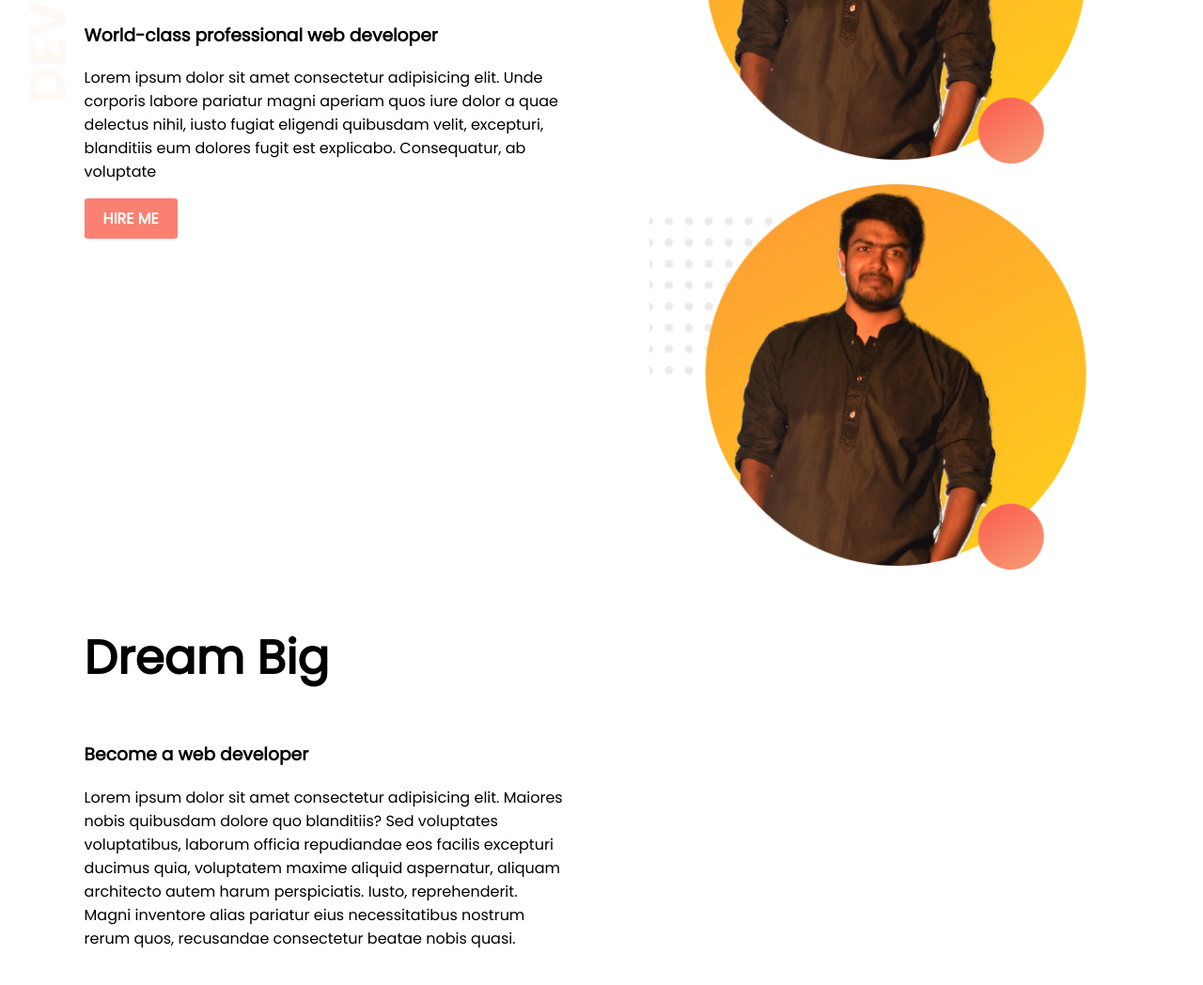
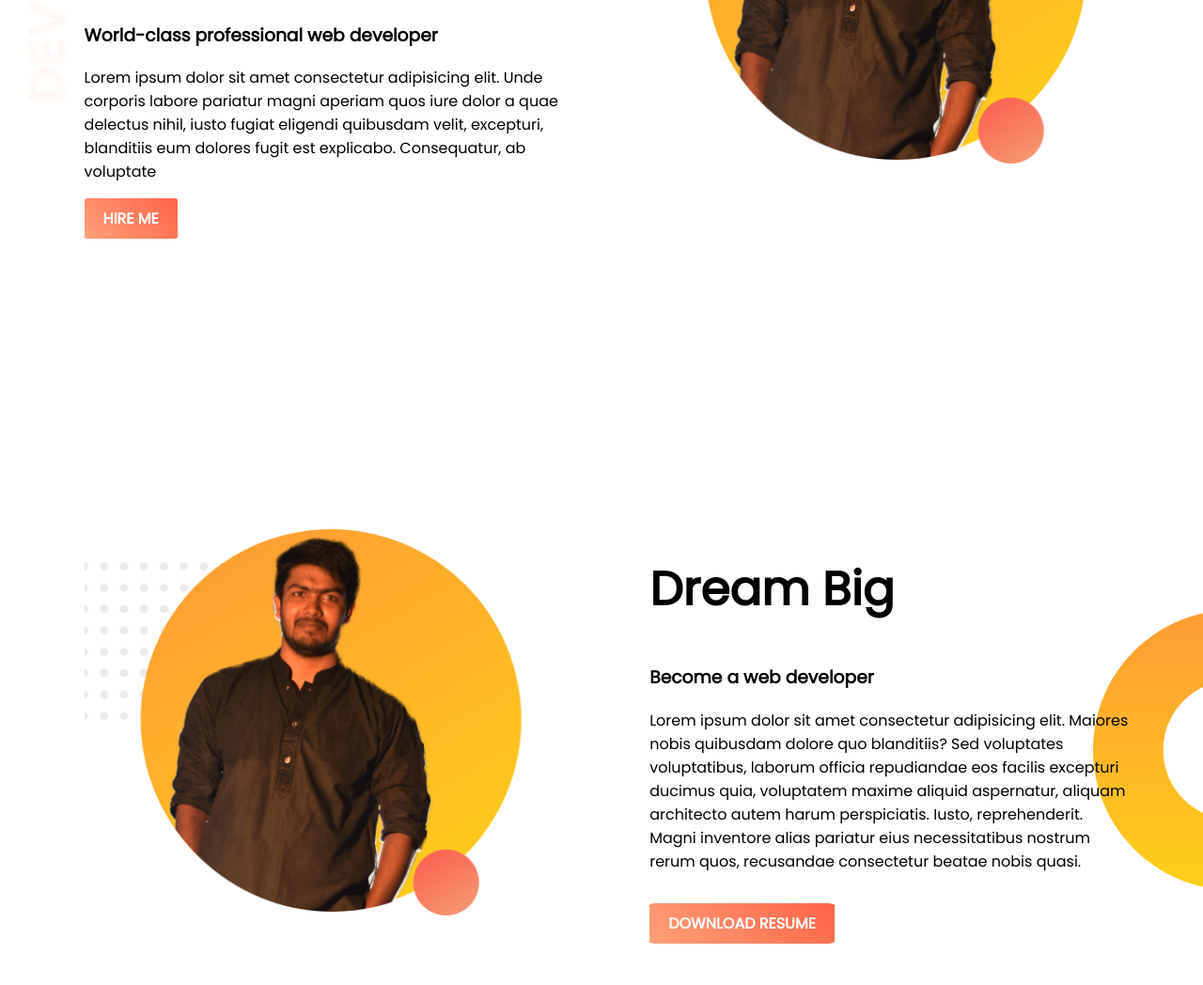
Before and after one commit to Robin-Milford/web-portfolio, a plain HTML site: page index.html in a window 1280 px wide. Shown: the part 252-1300 px from the top of the page at 94% size. Before the commit the page ends 1279 px from the top, so only its background shows below. Drawn offline with Linux system fonts and the light colour scheme.

Commit message:
added file

```diff
--- a/index.html
+++ b/index.html
@@ -30,7 +30,8 @@
             <img src="images/profile1.png" alt="">
 
         </div>
-        <section class="bottom-banner">
+    </section>
+    <section class="dream-area">
         <div class="half-width">
             <img src="images/profile1.png" alt="">
 
@@ -42,10 +43,13 @@
                 Lorem ipsum dolor sit amet consectetur adipisicing elit. Maiores nobis quibusdam dolore quo blanditiis? Sed voluptates voluptatibus, laborum officia repudiandae eos facilis excepturi ducimus quia, voluptatem maxime aliquid aspernatur, aliquam architecto
                 autem harum perspiciatis. Iusto, reprehenderit. Magni inventore alias pariatur eius necessitatibus nostrum rerum quos, recusandae consectetur beatae nobis quasi.
             </p>
+            <br>
+            <a class="link-button" href="href=" href="https://www.linkedin.com/in/rokonuzzaman-robin-2a9721186/">DOWNLOAD RESUME</a>
+
 
         </div>
 
-        </section>
+
     </section>
 
 
--- a/style.css
+++ b/style.css
@@ -5,7 +5,6 @@ body {
 
 section {
     height: 500px;
-    padding-bottom: 200px;
 }
 
 h1 {
@@ -31,6 +30,7 @@ h1 {
 .top-banner {
     background-image: url("images/top-banner.png");
     background-repeat: no-repeat;
+    margin-bottom: 300px;
 }
 
 .link-button {
@@ -40,5 +40,11 @@ h1 {
     border-radius: 5%;
     font-weight: 700;
     color: white;
-    background-image: linear-gradient (45deg, lightSalmon, tomato)
+    background-image: linear-gradient(45deg, lightSalmon, tomato)
 }
+
+.dream-area {
+    background-image: url("images/dream-bg.png");
+    background-repeat: no-repeat;
+    background-position: right;
+}
```
Lines whose indentation alone changed are shown as unchanged.
